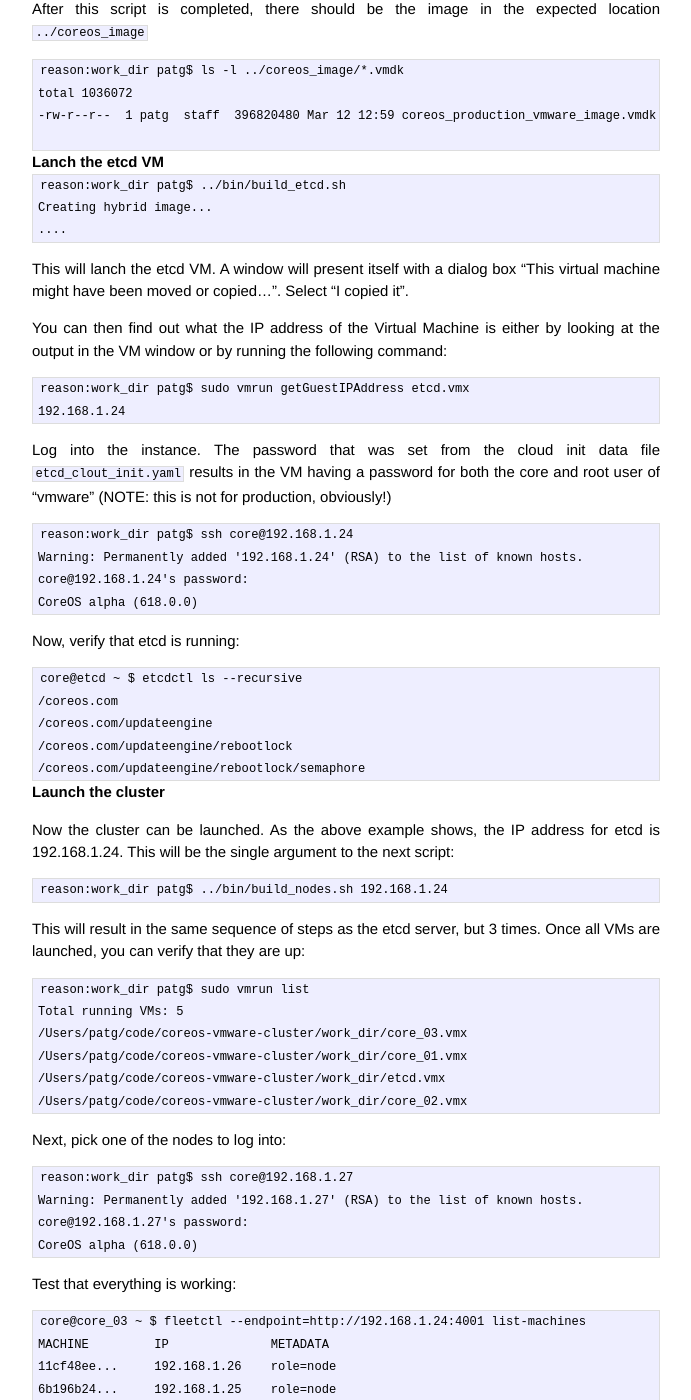
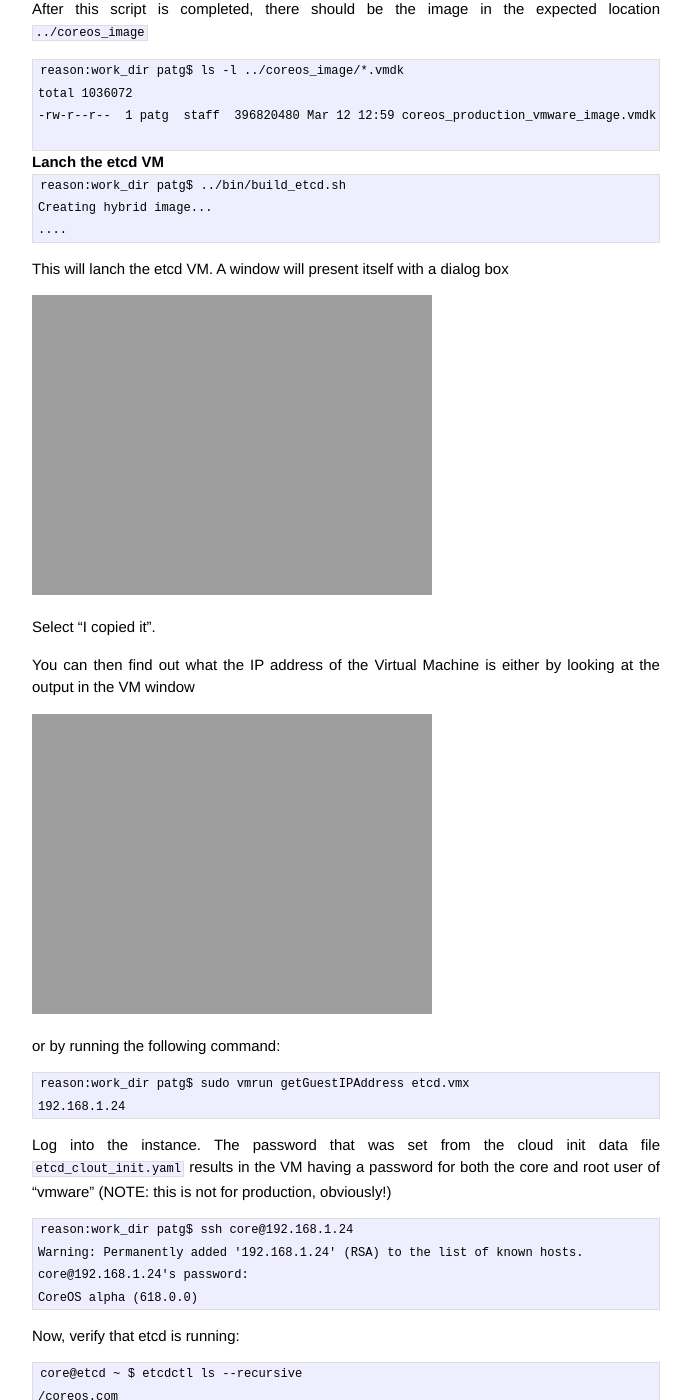
Before and after one commit to CaptTofu/patg.net, a Jekyll site: the page built from _posts/2015-03-17-coreos-vmware-cluster.markdown, in a window 1280 px wide and 1400 px high, scrolled down 1512 px. Shown: the whole window, without its empty margins (294-985 px from the left). Built offline with Jekyll 4.4.1, drawn with Linux system fonts in a browser that asks for light colours; Markdown is read by kramdown in place of the engine named in the settings; comment, search, counter and statistics services are not loaded.

Commit message:
Added images to post

````diff
--- a/_posts/2015-03-17-coreos-vmware-cluster.markdown
+++ b/_posts/2015-03-17-coreos-vmware-cluster.markdown
@@ -82,9 +82,17 @@ Creating hybrid image...
 ....
 ```
 
-This will lanch the etcd VM. A window will present itself with a dialog box "This virtual machine might have been moved or copied...". Select "I copied it".
+This will lanch the etcd VM. A window will present itself with a dialog box
 
-You can then find out what the IP address of the Virtual Machine is either by looking at the output in the VM window or by running the following command:
+![etcd launch prompt]({{ site.url }}/assets/etcd_launch1.jpg)
+
+Select "I copied it".
+
+You can then find out what the IP address of the Virtual Machine is either by looking at the output in the VM window
+
+![etcd VM initial window]({{ site.url }}/assets/etcd_launch2.jpg)
+
+ or by running the following command:
 
 ```
 reason:work_dir patg$ sudo vmrun getGuestIPAddress etcd.vmx
````
